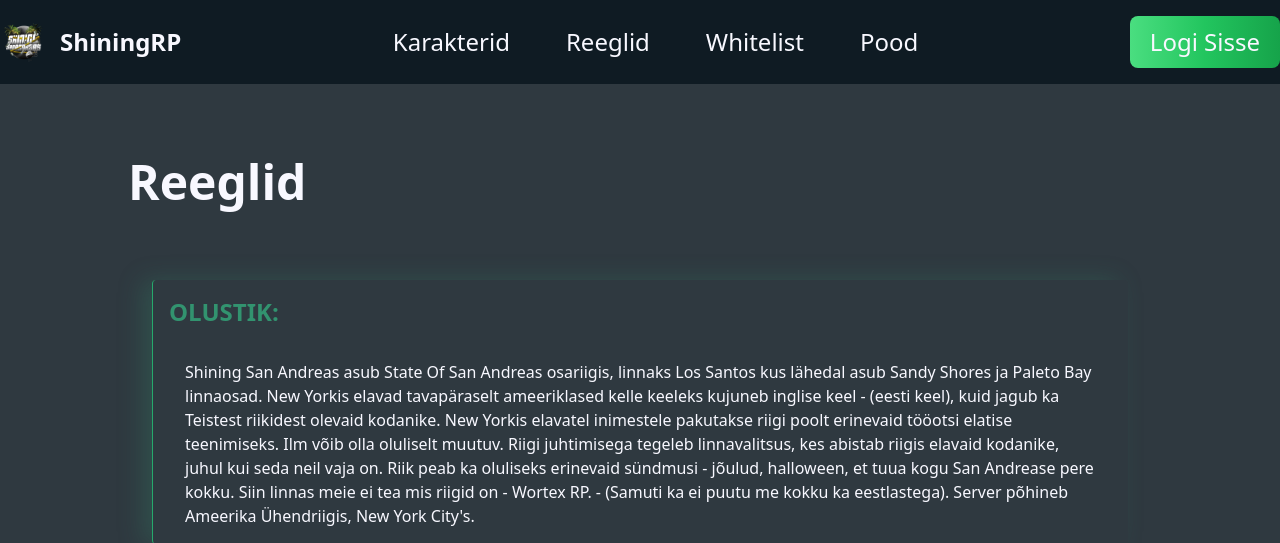
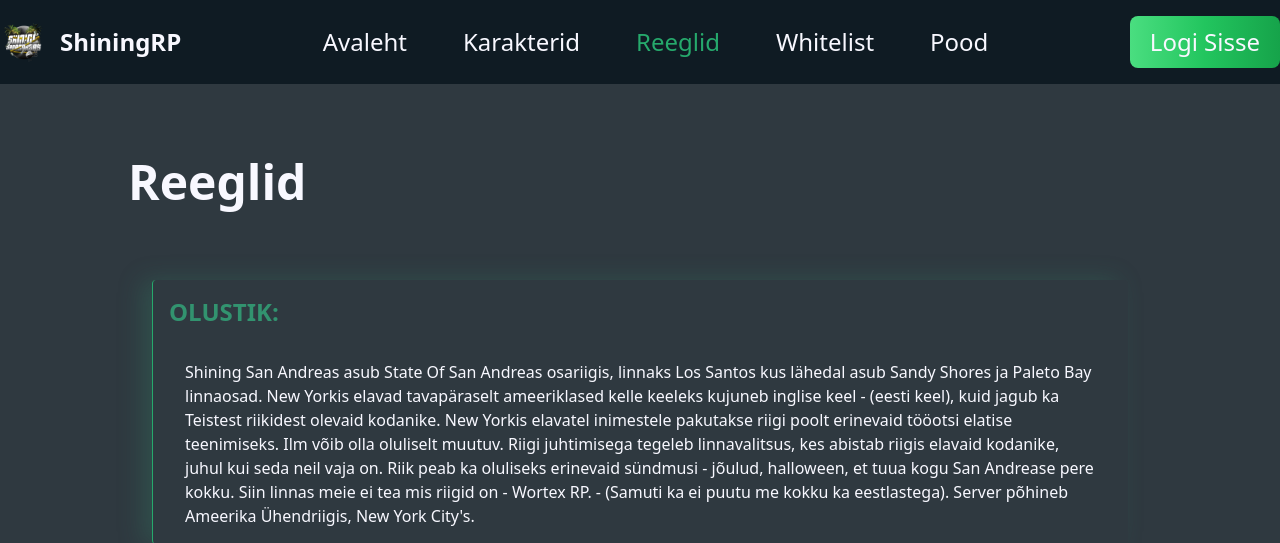
Before and after one commit to ShiningSanAndreas/rp-webpage, a PHP site: page /pages/rules.php in a window 1280 px wide. Shown: the top 543 px of the page. Run offline with PHP 8.4, Linux system fonts and the light colour scheme; style sheets or scripts are compiled from the project's sources; some libraries are stand-ins or nearby versions.

Commit message:
Added home to navbar. Active navbar tabs

```diff
--- a/pages/home.php
+++ b/pages/home.php
@@ -1,6 +1,6 @@
 <?php
 session_start();
-$current_page = "Home";
+$current_page = "home";
 
 ?>
 <!doctype html>
--- a/pages/modules/navbar.php
+++ b/pages/modules/navbar.php
@@ -102,20 +102,24 @@ $_SESSION["whitelist_status"] = $isLoggedIn ? isUserWhitelisted($discord_id, $db
         <ul
           class="flex flex-col font-medium p-4 sm:p-0 mt-4 bg-primary lg:space-x-8 rtl:space-x-reverse md:flex-row sm:mt-0 ">
           <li>
+            <a href="home.php"
+              class="block py-2 px-3 text-lg lg:text-2xl hover:text-light focus:text-light <?php echo ($current_page == 'home') ? 'text-light' : 'text-tekst'; ?>">Avaleht</a>
+          </li>
+          <li>
             <a href="characters.php"
-              class="block py-2 px-3 text-tekst text-lg lg:text-2xl hover:text-light focus:text-light">Karakterid</a>
+              class="block py-2 px-3 text-lg lg:text-2xl hover:text-light focus:text-light <?php echo ($current_page == 'characters') ? 'text-light' : 'text-tekst'; ?>">Karakterid</a>
           </li>
           <li>
             <a href="rules.php"
-              class="block py-2 px-3 text-tekst text-lg lg:text-2xl hover:text-light focus:text-light">Reeglid</a>
+              class="block py-2 px-3 text-lg lg:text-2xl hover:text-light focus:text-light <?php echo ($current_page == 'rules') ? 'text-light' : 'text-tekst'; ?>">Reeglid</a>
           </li>
           <li>
           <a href="whitelist-form.php"
-              class="block py-2 px-3 text-tekst text-lg lg:text-2xl hover:text-light focus:text-light">Whitelist</a>
+              class="block py-2 px-3 text-lg lg:text-2xl hover:text-light focus:text-light <?php echo ($current_page == 'whitelist') ? 'text-light' : 'text-tekst'; ?>">Whitelist</a>
           </li>
           <li>
             <a href="shop.php"
-              class="block py-2 px-3 text-tekst text-lg lg:text-2xl hover:text-light focus:text-light">Pood</a>
+              class="block py-2 px-3 text-lg lg:text-2xl hover:text-light focus:text-light <?php echo ($current_page == 'shop') ? 'text-light' : 'text-tekst'; ?>">Pood</a>
           </li>
         </ul>
       </div>
```
